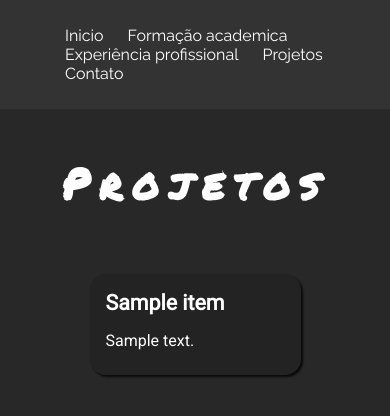
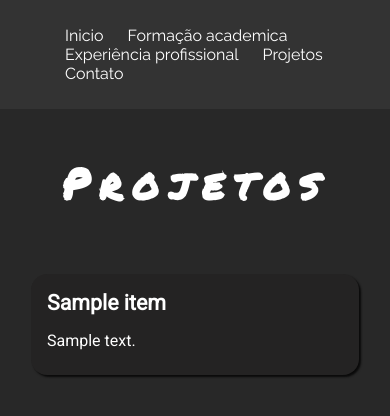
Before and after one commit to mx-jeff/curriculum-v2, a Flask app: page /projetos in a window 390 px wide. Shown: the top 416 px of the page. Run offline with Flask 2, Linux system fonts and the light colour scheme; a database or web service that is not in the repository returns one stand-in record (values such as "Sample title"); data that the repository does not hold is empty.

Commit message:
add projects responsive

```diff
--- a/static/projects.css
+++ b/static/projects.css
@@ -23,3 +23,9 @@
 .projects-container:hover {
     background-color: #333333;
 }
+
+@media(max-width: 920px){
+    .projects-container {
+        width: 80vw;
+    }
+}
```
